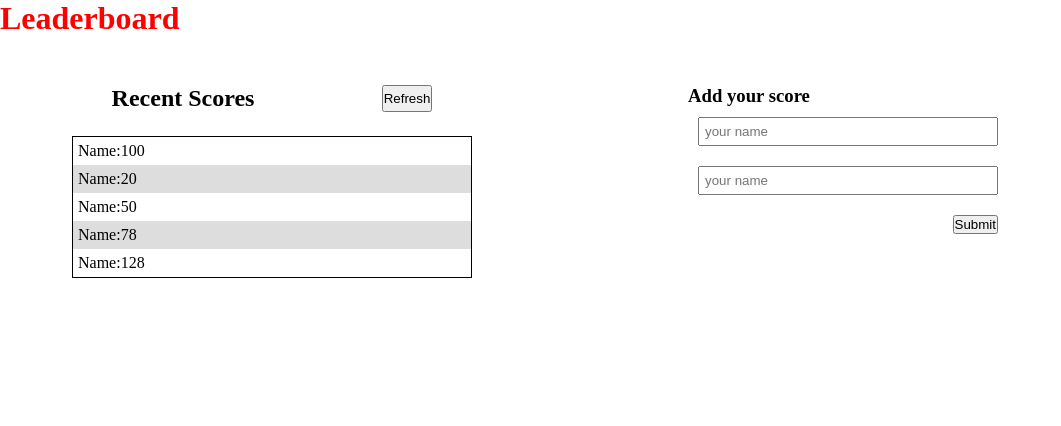
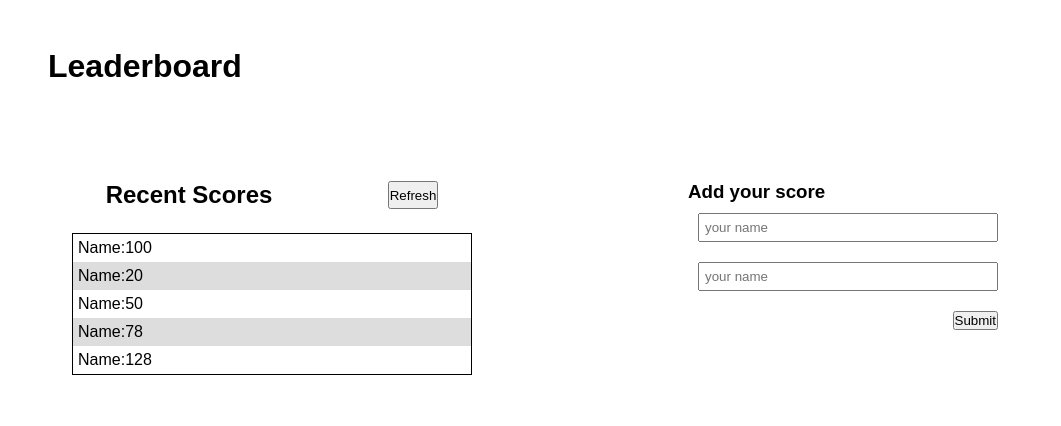
Before and after one commit to Surafels/Leaderboard, a website built with webpack: page src/index.html in a window 1280 px wide. Shown: the whole page, without its empty margins (0-1061 px from the left). Built offline with nearby package versions, Linux system fonts and the light colour scheme.

Commit message:
Update styles

```diff
--- a/src/styles.css
+++ b/src/styles.css
@@ -1,10 +1,12 @@
 * {
   padding: 0;
   margin: 0;
+  font-family: sans-serif;
 }
 
 h1 {
-  color: red;
+    margin:24px;
+    padding:24px;
 }
 
 section {
```
